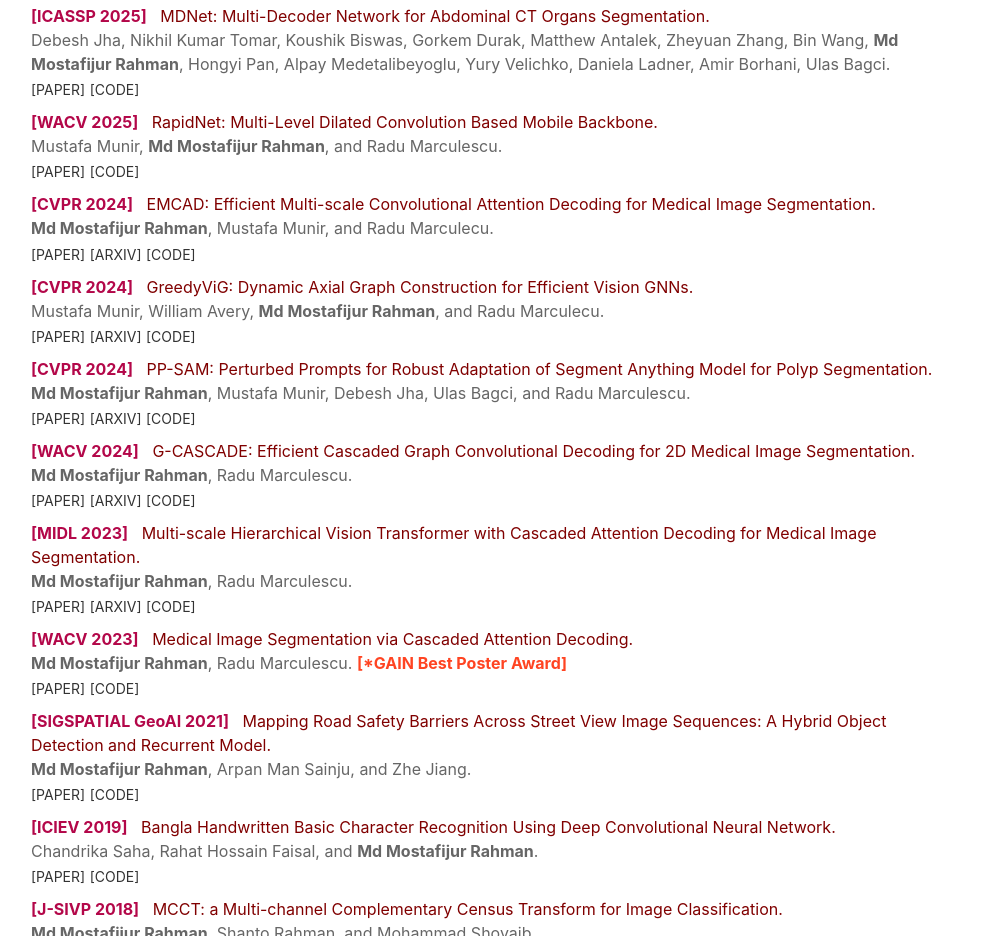
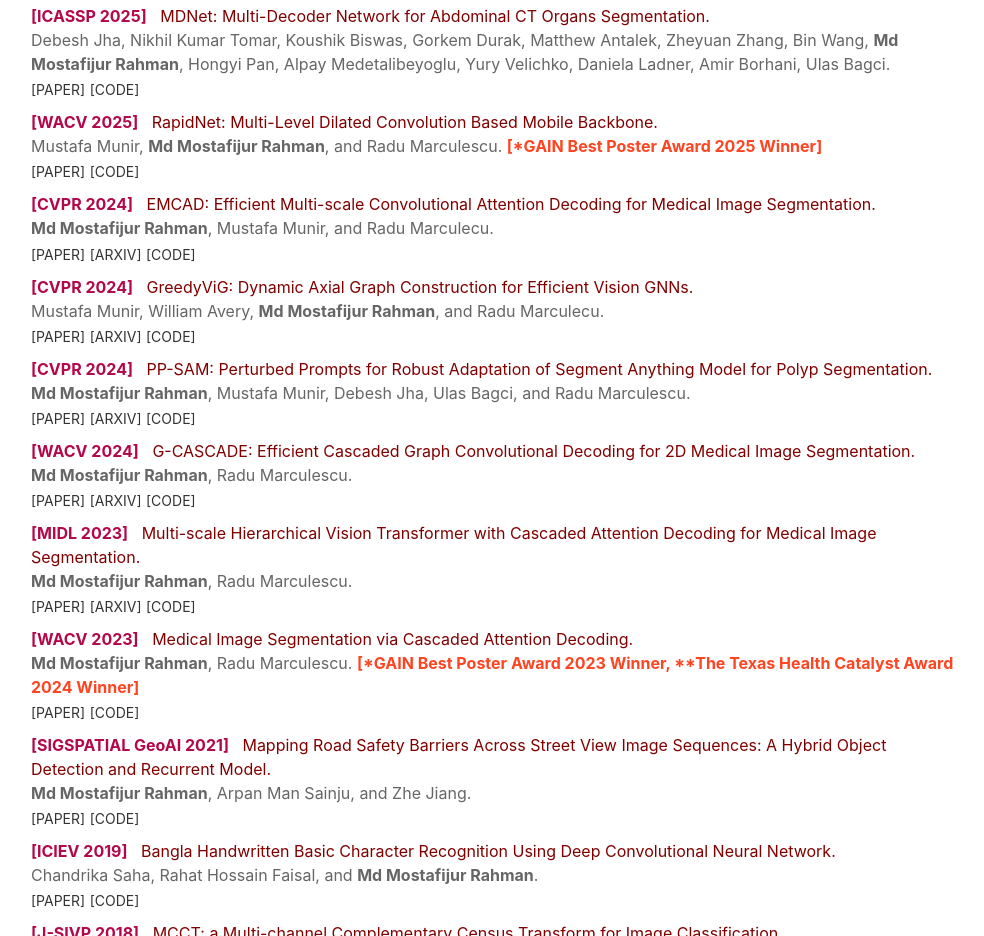
Before and after one commit to mostafij-rahman/mostafij-rahman.github.io, a plain HTML site: page index.html in a window 1280 px wide. Shown: the part 1360-2296 px from the top of the page, without its empty margins (144-1128 px from the left). Drawn offline with nearby package versions, Linux system fonts and the light colour scheme.

Commit message:
Update index.html

```diff
--- a/index.html
+++ b/index.html
@@ -211,7 +211,7 @@
 
 		<li>
                     <div class="uk-text-lead"><span style="color:#b30749"><b>[WACV 2025]</b></span> &nbsp;  RapidNet: Multi-Level Dilated Convolution Based Mobile Backbone.</div>
-                    <div> Mustafa Munir, <b>Md Mostafijur Rahman</b>, and Radu Marculescu.  </div>
+                    <div> Mustafa Munir, <b>Md Mostafijur Rahman</b>, and Radu Marculescu. <b style="color:#FF4422;">[*GAIN Best Poster Award 2025 Winner]</b> </div>
                     <div class="uk-text-lead"></div>
 		    <a href="https://arxiv.org/abs/2412.10995" target="_blank" class="uk-button uk-button-text">[Paper]</a>
                     <a href="#" target="_blank" class="uk-button uk-button-text">[Code]</a>
@@ -264,7 +264,7 @@
 
 		<li>
                     <div class="uk-text-lead"><span style="color:#b30749"><b>[WACV 2023]</b></span> &nbsp;  Medical Image Segmentation via Cascaded Attention Decoding.</div>
-                    <div> <b>Md Mostafijur Rahman</b>, Radu Marculescu.  <b style="color:#FF4422;">[*GAIN Best Poster Award]</b></div>
+                    <div> <b>Md Mostafijur Rahman</b>, Radu Marculescu.  <b style="color:#FF4422;">[*GAIN Best Poster Award 2023 Winner, **The Texas Health Catalyst Award 2024 Winner]</b></div>
                     <div class="uk-text-lead"></div>
 		    <a href="https://openaccess.thecvf.com/content/WACV2023/html/Rahman_Medical_Image_Segmentation_via_Cascaded_Attention_Decoding_WACV_2023_paper.html" target="_blank" class="uk-button uk-button-text">[Paper]</a>
                     <a href="https://github.com/SLDGroup/CASCADE" target="_blank" class="uk-button uk-button-text">[Code]</a>
```
